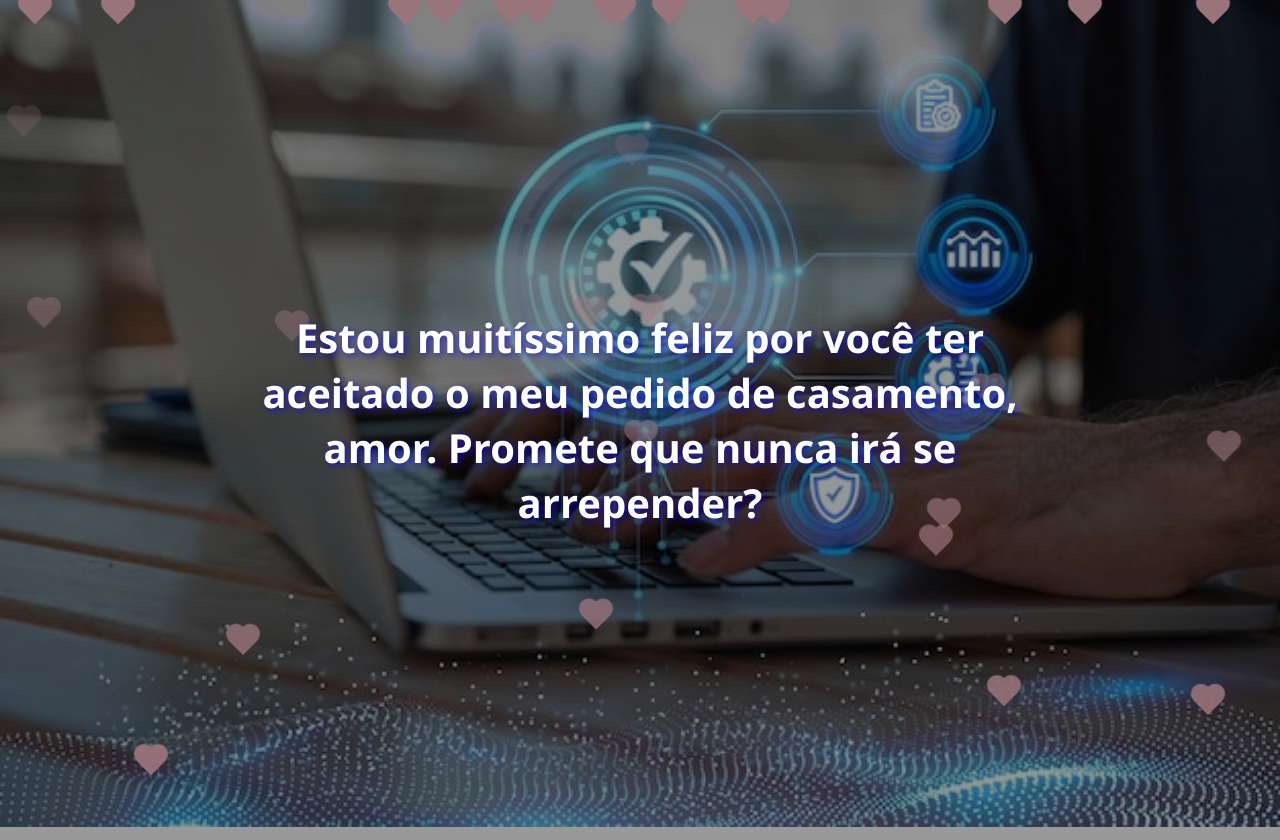
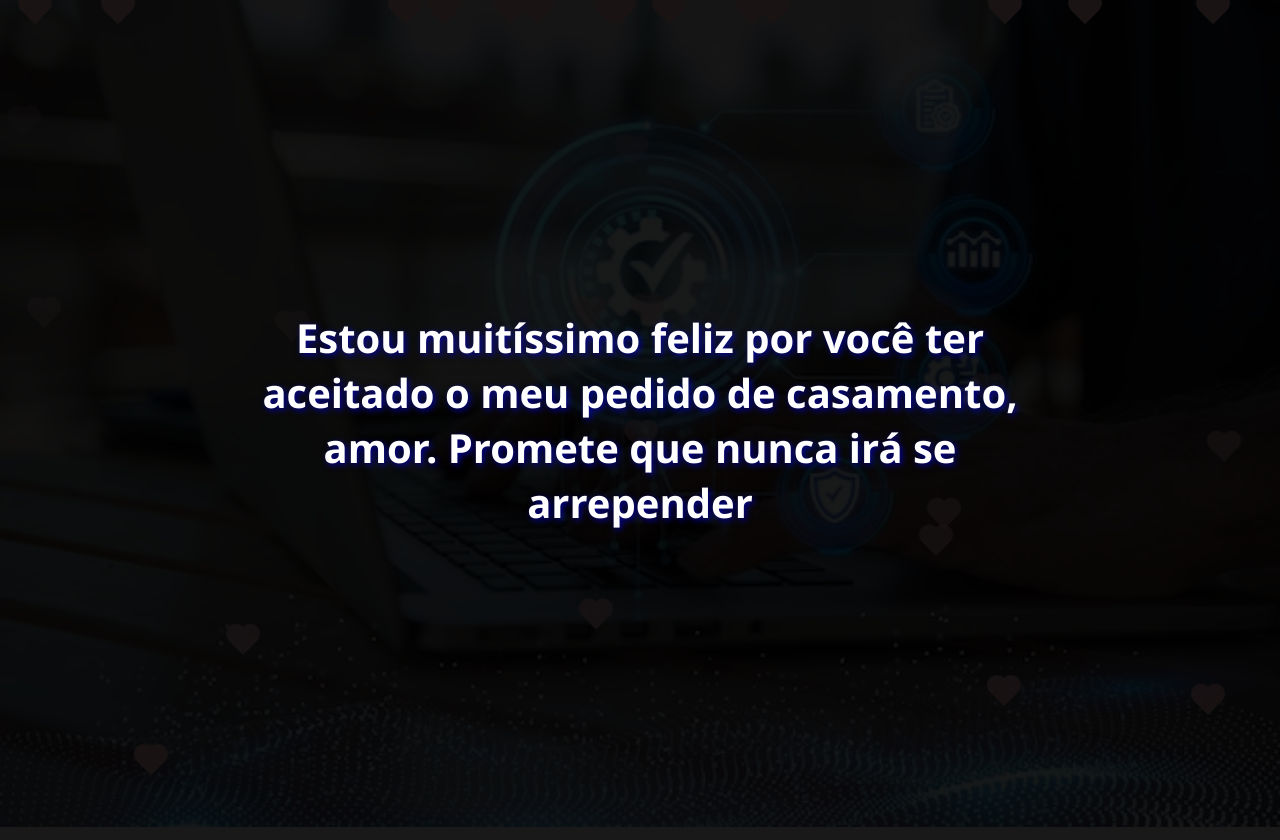
Before and after one commit to Ndongladev/Pedido_de_casamento, a plain HTML site: page happy.html in a window 1280 px wide. Drawn offline with Linux system fonts and the light colour scheme.

Commit message:
Estilizei

```diff
--- a/happy.html
+++ b/happy.html
@@ -2,6 +2,9 @@
 <html lang="pt-BR">
 
 <head>
+
+
+
     <meta charset="UTF-8">
     <meta name="viewport" content="width=device-width, initial-scale=1.0">
     <title>Pedido de Casamento</title>
@@ -23,7 +26,7 @@
             align-items: center;
             height: 100vh;
             padding: 20px;
-            background-color: rgba(0, 0, 0, 0.4);
+            background-color: rgba(0, 0, 0, 0.9);
             position: relative;
             z-index: 2;
         }
@@ -116,7 +119,7 @@
 
 <body>
     <div class="overlay">
-        <h1>Estou muitíssimo feliz por você ter aceitado o meu pedido de casamento, amor. Promete que nunca irá se arrepender?</h1>
+        <h1>Estou muitíssimo feliz por você ter aceitado o meu pedido de casamento, amor. Promete que nunca irá se arrepender</h1>
     </div>
 
     <!-- Corações animados -->
```
Also changed, not shown: index.html (+2 -3 lines), 1 other file.
